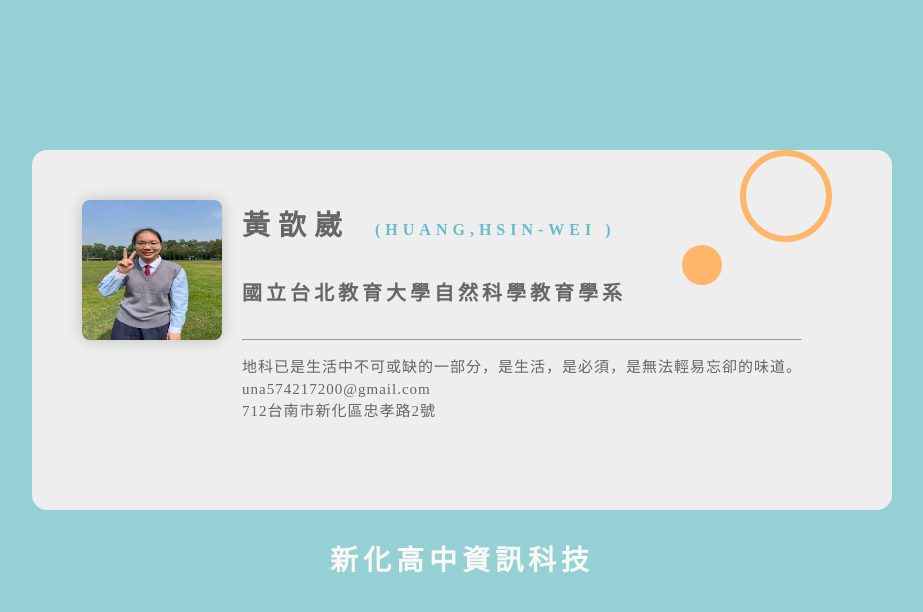
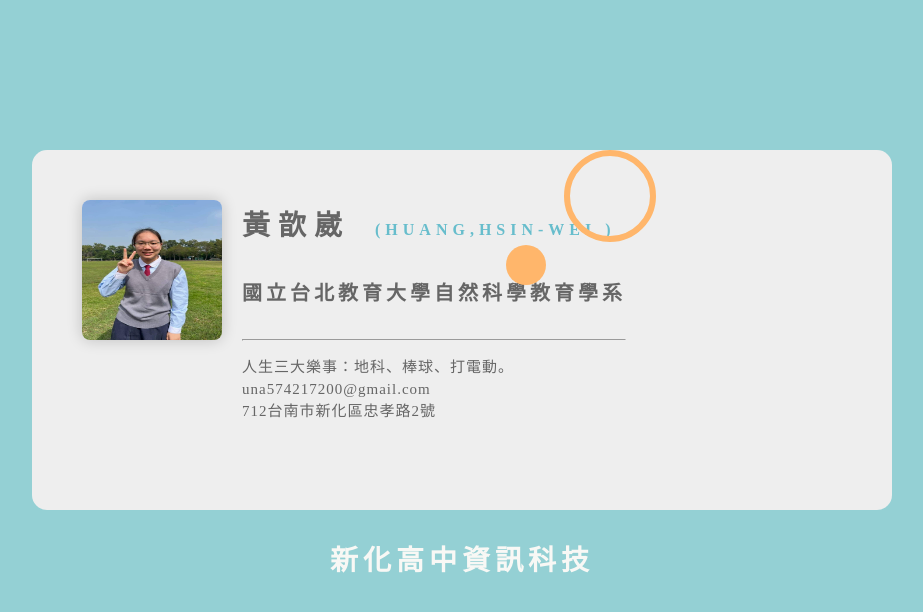
Before and after one commit to HsinWei-una/HsinWei-una.github.io, a plain HTML site: page index.html in a window 1280 px wide. Shown: the whole page, without its empty margins (178-1101 px from the left). Drawn offline with Linux system fonts and the light colour scheme.

Commit message:
Update index.html

```diff
--- a/index.html
+++ b/index.html
@@ -23,7 +23,7 @@
     <H5>國立台北教育大學自然科學教育學系</H5>
       <!--  分隔線-->
     <HR></HR>
-    <P>地科已是生活中不可或缺的一部分，是生活，是必須，是無法輕易忘卻的味道。
+    <P>人生三大樂事：地科、棒球、打電動。
     <br>una574217200@gmail.com
     <br> 712台南市新化區忠孝路2號
     </P>
```
